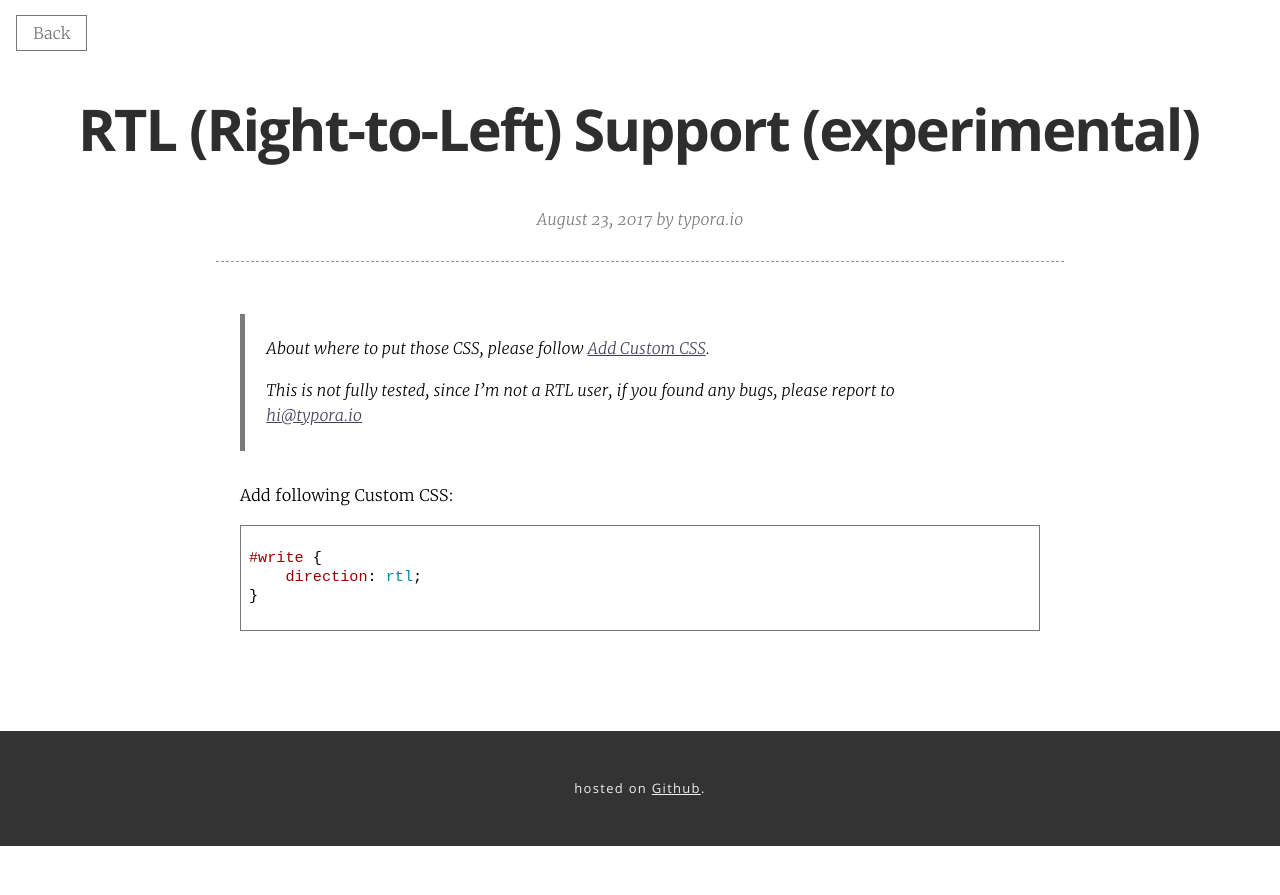
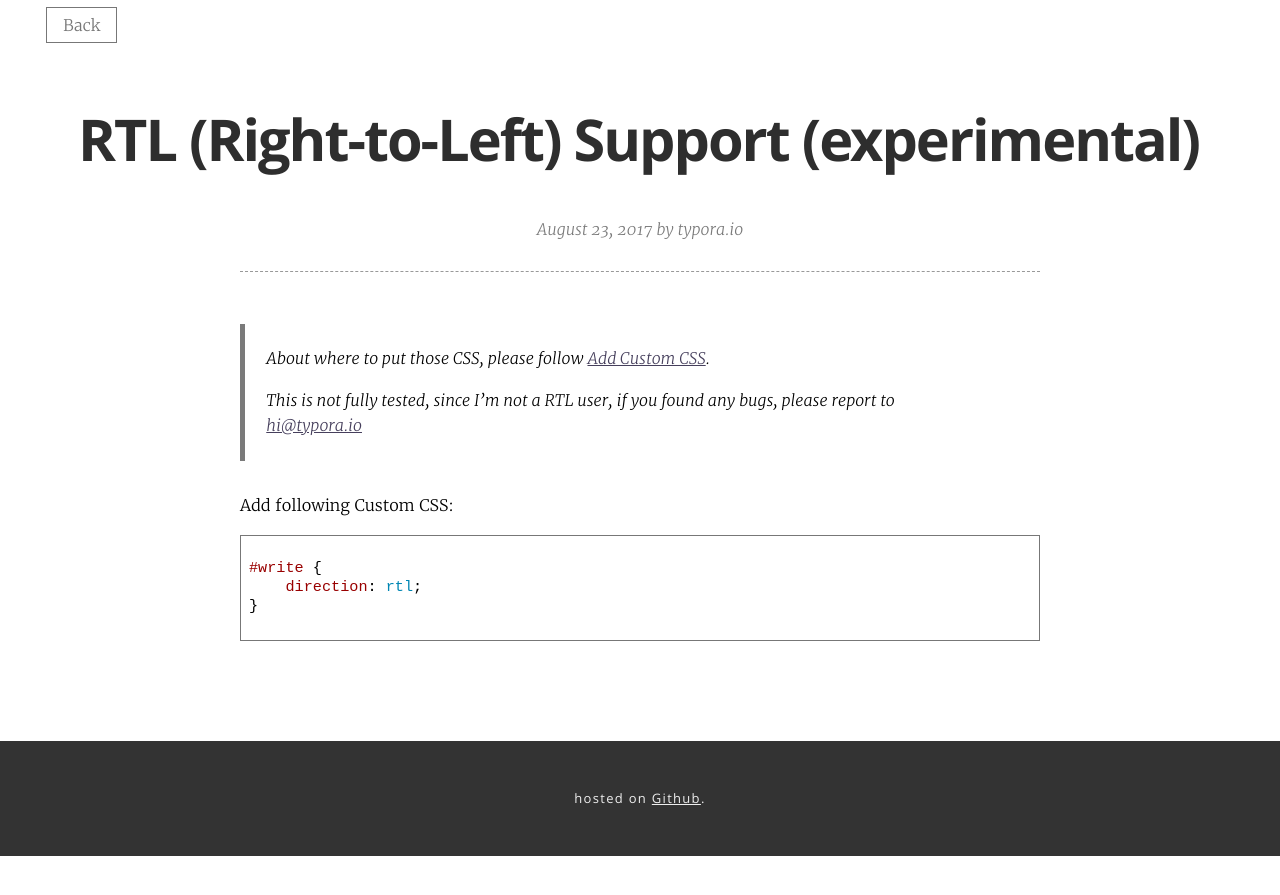
Before and after one commit to typora/support.typora.io, a Jekyll site: the page built from _posts/2017-08-23-RTL.md, in a window 1280 px wide. Shown: the top 895 px of the page. Built offline with Jekyll 4.4.1, drawn with Linux system fonts in a browser that asks for light colours; nearby versions of some CDN libraries; library files that are not in the unit come from our copies.

Commit message:
Fix styles for mobile, align header and content

```diff
--- a/_layouts/post.html
+++ b/_layouts/post.html
@@ -66,10 +66,9 @@
     }
 
   	.inner-page {
-  		width: 100%;
+  		width: 90%;
   		max-width: 800px;
   		margin: auto;
-  		padding:24px;
   	}
 
   	h1 {
@@ -82,9 +81,9 @@
 
     #header h1 {
       text-align: center;
-      margin-top: 81px;
-      margin-bottom: 48px;
       white-space: pre-wrap;
+      width: 90%;
+      margin: 81px auto 48px auto;
     }
 
     h1 {
@@ -100,10 +99,6 @@
     .pure-menu-active>.pure-menu-link, .pure-menu-link:hover, .pure-menu-link:focus {
         background-color: initial;
         border: #777 solid 1px;
-    }
-
-    .post-title h1{
-
     }
 
     .post-meta {
--- a/assets/css/typora-wiki.css
+++ b/assets/css/typora-wiki.css
@@ -63,12 +63,17 @@
     padding-top: 15px;
 }
 
+.gallery {
+  display: flex;
+  justify-content: space-between;
+  align-items: center;
+  padding: 10px 30px 0 30px;
+}
+
 .product-name,
 .product-name a {
-    float: left;
     font-family: 'Century Gothic', sans-serif;
     font-size: 2em;
-    padding-left: 1em;
 }
 
 .category {
@@ -136,15 +141,12 @@
 }
 
 .nav .pure-menu-list {
-    float: right;
     margin-bottom: 0;
     padding-left: 0;
     list-style: none;
-    margin-right: 1em;
     display: inline-block;
     max-width: 100%;
     overflow-x: hidden;
-    margin-right:2em;
 }
 
 #content {
```
Also changed, not shown: _layouts/home.html (+0 -7 lines), README.md.
